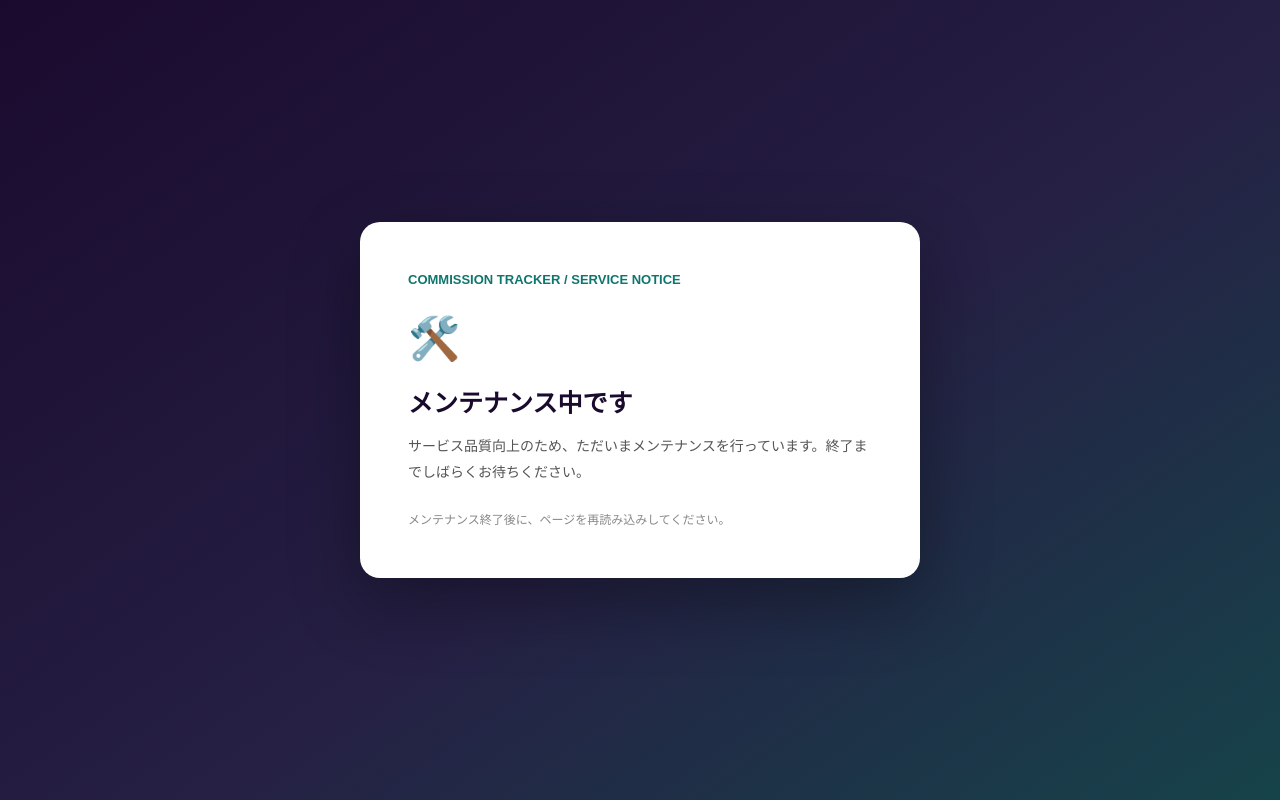
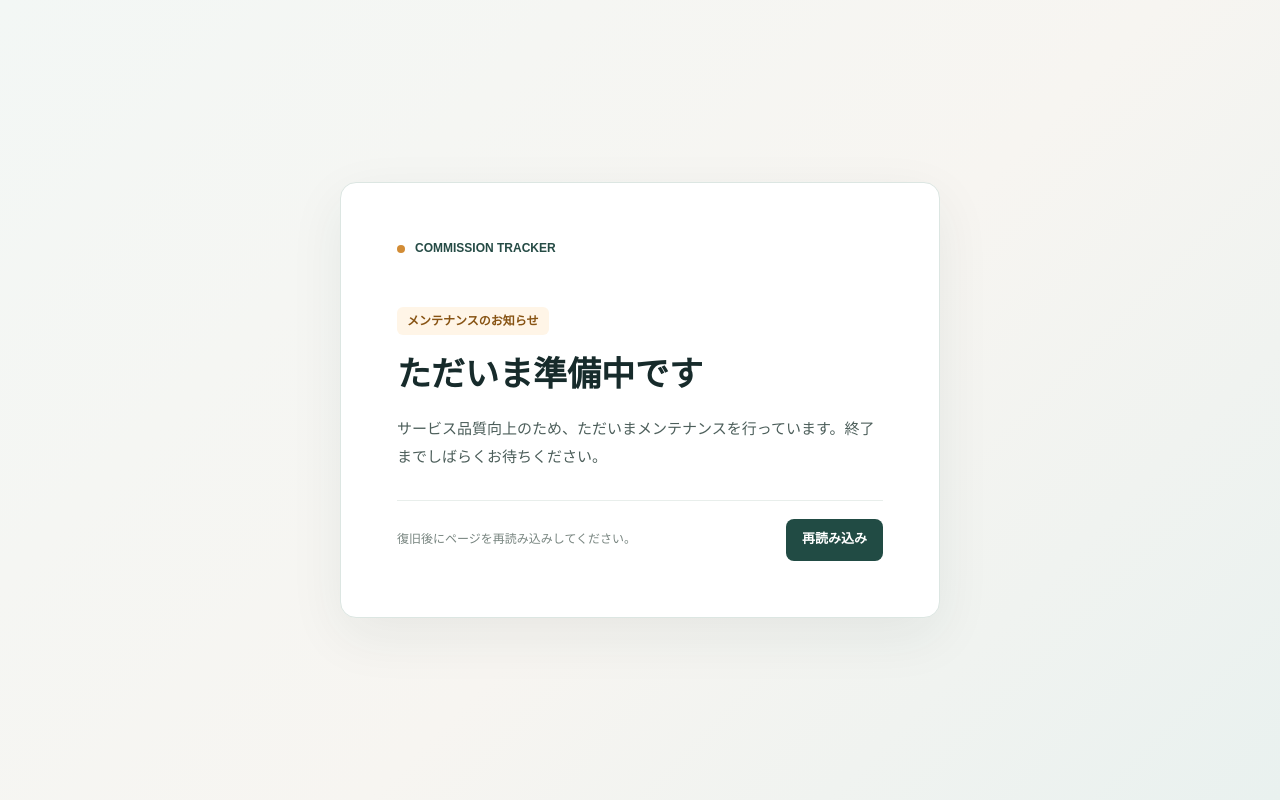
Before and after one commit to tinaRepo/CommissionTracker, a Next.js app: page /maintenance in a window 1280 px wide. Built offline with nearby package versions, Linux system fonts and the light colour scheme; no server answers; the database is empty.

Commit message:
fx: メンテナンス画面微調整

```diff
--- a/app/maintenance/page.tsx
+++ b/app/maintenance/page.tsx
@@ -23,20 +23,47 @@ export default async function MaintenancePage() {
 
     return (
         <main style={{
-            minHeight: "100vh", padding: 24, display: "grid", placeItems: "center",
-            background: "linear-gradient(145deg, #1a0a2e 0%, #252044 56%, #16434a 100%)",
-            color: "#1a0a2e", fontFamily: "'Hiragino Kaku Gothic ProN', 'Noto Sans JP', 'Yu Gothic', sans-serif",
+            minHeight: "100vh", padding: "24px 18px", display: "grid", placeItems: "center",
+            background: "linear-gradient(135deg, #f3f7f5 0%, #f7f5f1 56%, #e9f1ef 100%)",
+            color: "#172b2b", fontFamily: "'Hiragino Kaku Gothic ProN', 'Noto Sans JP', 'Yu Gothic', sans-serif",
         }}>
-            <section style={{ width: "min(100%, 560px)", padding: "clamp(28px, 6vw, 48px)", background: "#fff", borderRadius: 20, boxShadow: "0 24px 70px #0005" }}>
-                <div style={{ color: "#0f766e", fontSize: 13, fontWeight: 800, marginBottom: 14 }}>COMMISSION TRACKER / SERVICE NOTICE</div>
-                <div aria-hidden="true" style={{ fontSize: 42, marginBottom: 14 }}>🛠️</div>
-                <h1 style={{ fontSize: 25, lineHeight: 1.4, margin: "0 0 12px", fontWeight: 800 }}>メンテナンス中です</h1>
-                <p style={{ color: "#555", fontSize: 14, lineHeight: 1.9, margin: "0 0 24px", whiteSpace: "pre-wrap" }}>
+            <section style={{
+                width: "min(100%, 600px)", padding: "clamp(28px, 7vw, 56px)", background: "#fff",
+                border: "1px solid #dce6e2", borderRadius: 16, boxShadow: "0 18px 55px #183b3212",
+            }}>
+                <div style={{
+                    display: "flex", alignItems: "center", gap: 10, marginBottom: 48,
+                    whiteSpace: "nowrap", color: "#254b45", fontSize: 12, fontWeight: 800,
+                }}>
+                    <span aria-hidden="true" style={{ width: 8, height: 8, flexShrink: 0, borderRadius: "50%", background: "#d28c35" }} />
+                    <span>COMMISSION TRACKER</span>
+                </div>
+                <div style={{
+                    display: "inline-flex", alignItems: "center", minHeight: 28, padding: "4px 10px",
+                    borderRadius: 6, background: "#fff5e7", color: "#875313", fontSize: 12, fontWeight: 700,
+                    marginBottom: 16,
+                }}>
+                    メンテナンスのお知らせ
+                </div>
+                <h1 style={{ fontSize: "clamp(25px, 6vw, 34px)", lineHeight: 1.4, margin: "0 0 16px", fontWeight: 800, color: "#172b2b" }}>
+                    ただいま準備中です
+                </h1>
+                <p style={{ color: "#4c5e5a", fontSize: 15, lineHeight: 1.9, margin: "0 0 28px", whiteSpace: "pre-wrap" }}>
                     {message || "サービス品質向上のため、ただいまメンテナンスを行っています。終了までしばらくお待ちください。"}
                 </p>
-                <p style={{ color: "#888", fontSize: 12, lineHeight: 1.7, margin: 0 }}>
-                    メンテナンス終了後に、ページを再読み込みしてください。
-                </p>
+                <div style={{ height: 1, background: "#e8eeeb", marginBottom: 18 }} />
+                <div style={{ display: "flex", alignItems: "center", justifyContent: "space-between", gap: 16, flexWrap: "wrap" }}>
+                    <p style={{ color: "#77847f", fontSize: 12, lineHeight: 1.7, margin: 0 }}>
+                        復旧後にページを再読み込みしてください。
+                    </p>
+                    <a href="/maintenance" style={{
+                        display: "inline-flex", alignItems: "center", justifyContent: "center", minHeight: 42,
+                        padding: "9px 16px", borderRadius: 8, background: "#214b44", color: "#fff",
+                        fontSize: 13, fontWeight: 700, textDecoration: "none", whiteSpace: "nowrap",
+                    }}>
+                        再読み込み
+                    </a>
+                </div>
             </section>
         </main>
     );
```
Also changed, not shown: 2 other files (tests, documents, lock files or other folders).
